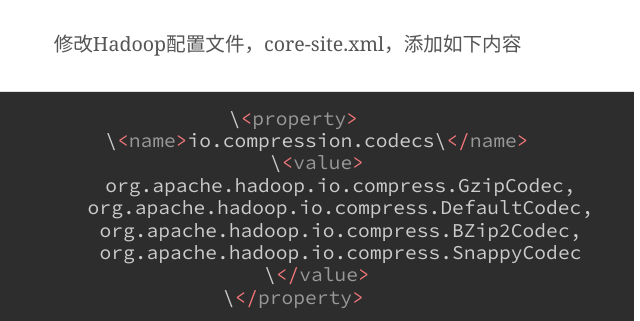
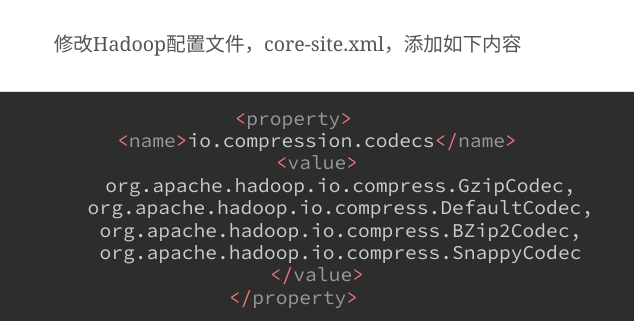
Before and after one commit to bluecoyote/bluecoyote.github.com, a plain HTML site: page 2014/11/30/install-snappy-on-Hadoop-Hbase/index.html in a window 1280 px wide. Shown: the part 1829-2150 px from the top of the page, 200-840 px from the left. Drawn offline with nearby package versions, Linux system fonts and the light colour scheme.

Commit message:
Site updated: 2014-11-30 20:41:17

```diff
--- a/2014/11/30/install-snappy-on-Hadoop-Hbase/index.html
+++ b/2014/11/30/install-snappy-on-Hadoop-Hbase/index.html
@@ -148,15 +148,15 @@ $ libsnappy.<span class="keyword">a</span>  libsnappy.<span class="keyword">la</
 <li>把hadoop-snappy/target/hadoop-snappy-0.0.1-SNAPSHOT目录中lib目录下所有文件拷贝到Hadoop的lib目录下<pre><code> cp -r hadoop-snappy-0.0.1-SNAPSHOT/lib/<span class="keyword">*</span> <span class="variable">&lt;HADOOP_HOME&gt;</span>/lib
 </code></pre></li>
 <li><p>修改Hadoop配置文件，core-site.xml，添加如下内容 </p>
-<pre><code> \<span class="tag">&lt;<span class="title">property</span>&gt;</span>
-     \<span class="tag">&lt;<span class="title">name</span>&gt;</span>io.compression.codecs\<span class="tag">&lt;/<span class="title">name</span>&gt;</span>
-     \<span class="tag">&lt;<span class="title">value</span>&gt;</span>
+<pre><code> <span class="tag">&lt;<span class="title">property</span>&gt;</span>
+     <span class="tag">&lt;<span class="title">name</span>&gt;</span>io.compression.codecs<span class="tag">&lt;/<span class="title">name</span>&gt;</span>
+     <span class="tag">&lt;<span class="title">value</span>&gt;</span>
          org.apache.hadoop.io.compress.GzipCodec,
          org.apache.hadoop.io.compress.DefaultCodec,
          org.apache.hadoop.io.compress.BZip2Codec,
          org.apache.hadoop.io.compress.SnappyCodec
-     \<span class="tag">&lt;/<span class="title">value</span>&gt;</span>
- \<span class="tag">&lt;/<span class="title">property</span>&gt;</span>
+     <span class="tag">&lt;/<span class="title">value</span>&gt;</span>
+ <span class="tag">&lt;/<span class="title">property</span>&gt;</span>
 </code></pre></li>
 <li>修改Hadoop配置文件，hadoop-env.sh<pre><code> export <span class="constant">LD_LIBRARY_PATH</span>=<span class="variable">$LD_LIBRARY_PATH</span><span class="symbol">:</span><span class="variable">$HADOOP_HOME</span>/lib/native/<span class="constant">Linux</span>-amd64-<span class="number">64</span>/<span class="symbol">:/usr/local/lib/</span>
 </code></pre></li>
```
Also changed, not shown: archives/2014/11/index.html (+5 -5 lines), archives/2014/index.html (+5 -5 lines), archives/index.html (+5 -5 lines), index.html (+5 -5 lines).
